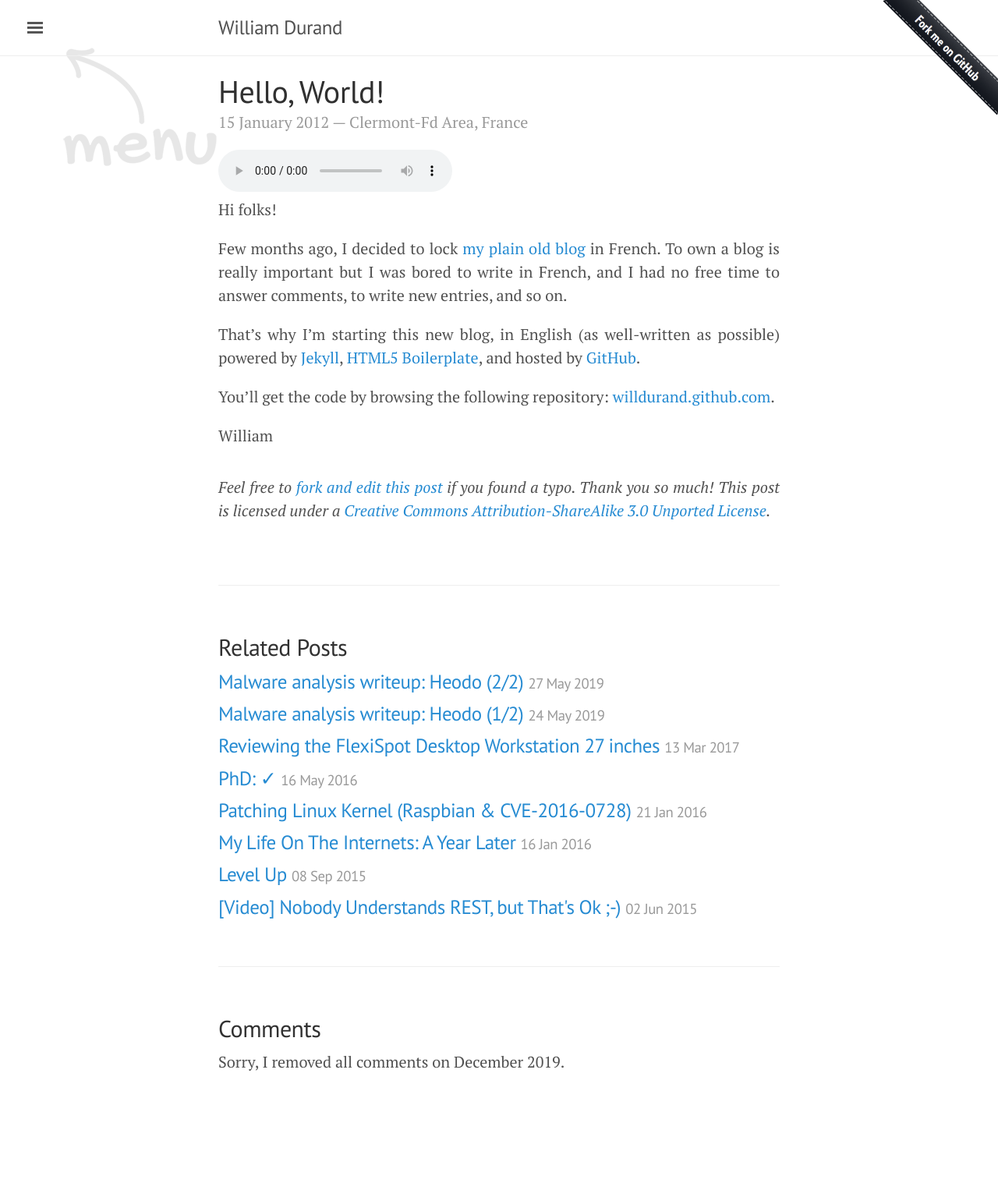
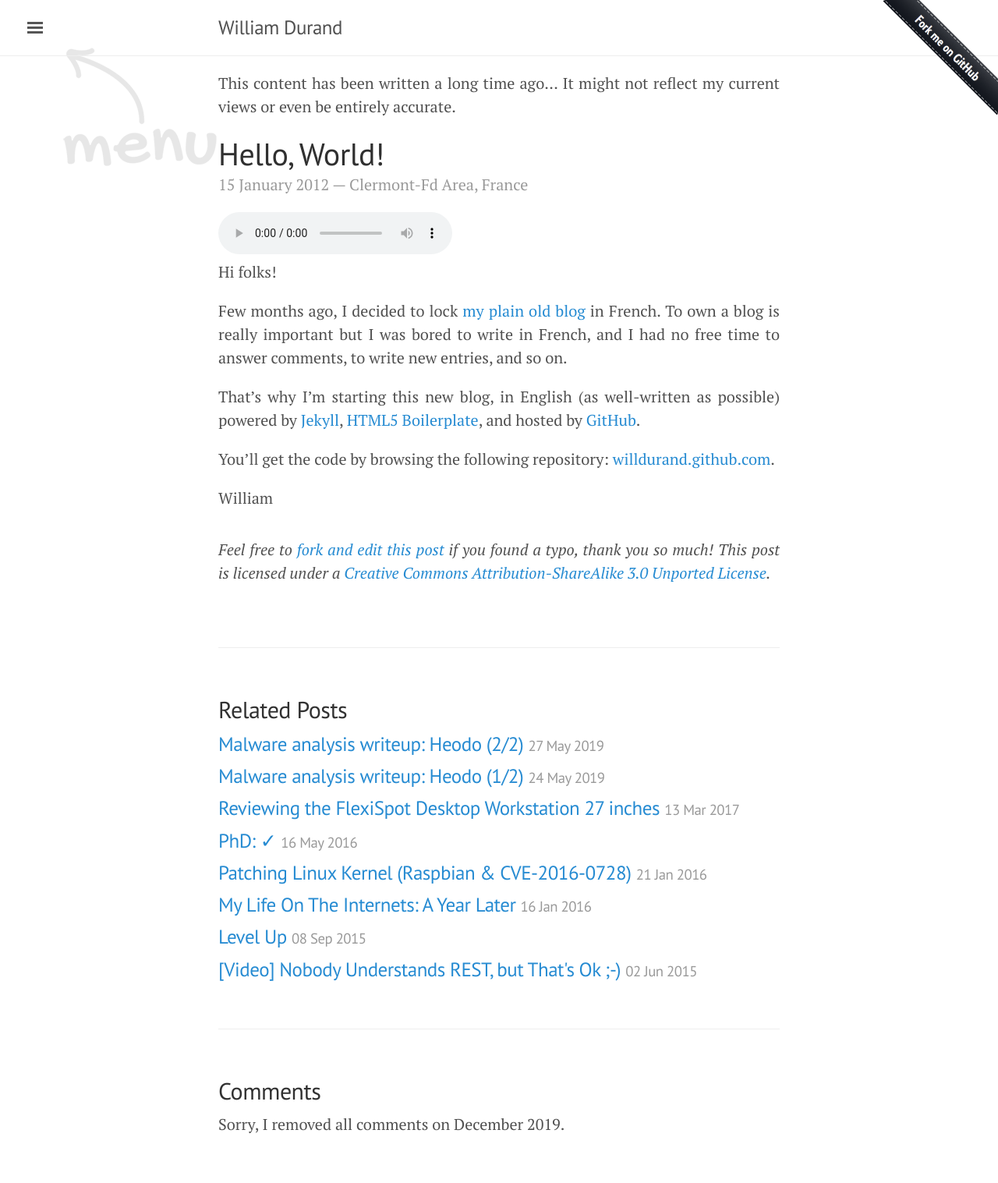
Before and after one commit to willdurand/willdurand.github.io, a Jekyll site: the page built from _posts/2012-01-15-hello-world.md, in a window 1280 px wide. Shown: the whole page at 78% size. Built offline with Jekyll 4.4.1, drawn with Linux system fonts in a browser that asks for light colours; before the commit the page ends 1437 px from its top, so only the background shows below that.

Commit message:
Small css fixes

```diff
--- a/_layouts/post.html
+++ b/_layouts/post.html
@@ -3,6 +3,13 @@ layout: main
 ---
 
 <div class="post" itemscope itemtype="http://schema.org/BlogPosting">
+  <div class="deprecation-notice">
+    <p>
+      This content has been written a long time ago... It might not reflect my
+      current views or even be entirely accurate.
+    </p>
+  </div>
+
   <h1 class="post-title" itemprop="name">{{ page.title }}</h1>
 
   <span class="post-date">
@@ -31,7 +38,7 @@ layout: main
   </div>
 
   <em class="fork-and-edit">
-    Feel free to <a href="https://github.com/willdurand/willdurand.github.io/edit/master/_posts/{{ page.url | remove_first:'/' | replace_first:'/','-' | replace_first:'/','-' |replace_first:'/','-' | remove:'/' }}.markdown">fork and edit this post</a> if you found a typo. Thank you so much! This post is licensed under a <a rel="license" href="https://creativecommons.org/licenses/by-sa/3.0/">Creative Commons Attribution-ShareAlike 3.0 Unported License</a>.
+    Feel free to <a href="https://github.com/willdurand/willdurand.github.io/edit/master/_posts/{{ page.url | remove_first:'/' | replace_first:'/','-' | replace_first:'/','-' |replace_first:'/','-' | remove:'/' }}.markdown">fork and edit this post</a> if you found a typo, thank you so much! This post is licensed under a <a rel="license" href="https://creativecommons.org/licenses/by-sa/3.0/">Creative Commons Attribution-ShareAlike 3.0 Unported License</a>.
   </em>
 </div>
 
--- a/css/lanyon.css
+++ b/css/lanyon.css
@@ -611,10 +611,6 @@ em.fork-and-edit {
   margin: 1em auto !important;
 }
 
-.money {
-  text-align: right;
-}
-
 .video-container {
   position: relative;
   padding-bottom: 56.25%;
@@ -634,10 +630,8 @@ em.fork-and-edit {
 .ad {
   padding: 15px;
   margin-top: 5%;
-  /*border-radius: 4px;*/
   color: #8a6d3b;
   background-color: #fcf8e3;
-  /*border-color: #faebcc;*/
 }
 
 .ad strong {
```
